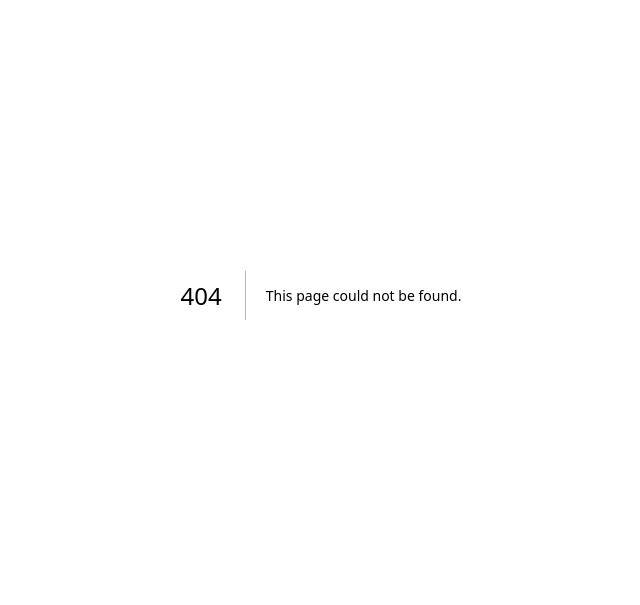
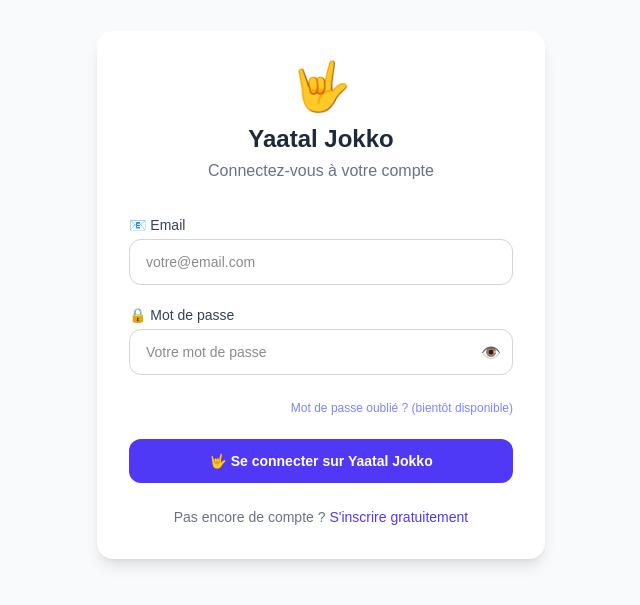
Before and after one commit to nabou2025/Yaatal-Jokko, a Next.js app in the folder frontend/: page /login in a window 1280 px wide. Before the commit this address had no page. Shown: the part 105-710 px from the top of the page, without its empty margins (319-959 px from the left). Built offline with nearby package versions, Linux system fonts and the light colour scheme.

Commit message:
feat: page login frontend Yaatal Jokko

```diff
--- /dev/null
+++ b/frontend/app/login/page.tsx
@@ -0,0 +1,225 @@
+"use client";
+
+import { useState, useEffect } from "react";
+import { useRouter } from "next/navigation";
+
+export default function LoginPage() {
+  const router = useRouter();
+
+  // ── États des champs ──────────────────────────────────
+  const [form, setForm] = useState({
+    email: "",
+    password: "",
+  });
+
+  // ── États UI ──────────────────────────────────────────
+  const [errors, setErrors]     = useState<Record<string, string>>({});
+  const [loading, setLoading]   = useState(false);
+  const [showPass, setShowPass] = useState(false);
+  const [success, setSuccess]   = useState(false);
+
+  // ── Vérifier si déjà connecté ────────────────────────
+  useEffect(() => {
+    const token = localStorage.getItem("token");
+    if (token) {
+      const user = JSON.parse(localStorage.getItem("user") || "{}");
+      if (user.role === "admin") {
+        router.push("/admin/dashboard");
+      } else {
+        router.push("/dashboard");
+      }
+    }
+  }, [router]);
+
+  // ── Gestion des champs ────────────────────────────────
+  const handleChange = (e: React.ChangeEvent<HTMLInputElement>) => {
+    setForm({ ...form, [e.target.name]: e.target.value });
+    setErrors({ ...errors, [e.target.name]: "" });
+  };
+
+  // ── Validation frontend ───────────────────────────────
+  const validate = () => {
+    const newErrors: Record<string, string> = {};
+
+    if (!form.email.trim())
+      newErrors.email = "L'email est obligatoire.";
+    else if (!/^[^\s@]+@[^\s@]+\.[^\s@]+$/.test(form.email))
+      newErrors.email = "Format d'email invalide.";
+
+    if (!form.password)
+      newErrors.password = "Le mot de passe est obligatoire.";
+
+    return newErrors;
+  };
+
+  // ── Soumission du formulaire ──────────────────────────
+  const handleSubmit = async (e: React.FormEvent) => {
+    e.preventDefault();
+
+    // Validation frontend
+    const newErrors = validate();
+    if (Object.keys(newErrors).length > 0) {
+      setErrors(newErrors);
+      return;
+    }
+
+    setLoading(true);
+
+    try {
+      const res = await fetch("http://127.0.0.1:8000/api/auth/login", {
+        method: "POST",
+        headers: {
+          "Content-Type": "application/json",
+          "Accept": "application/json",
+        },
+        body: JSON.stringify(form),
+      });
+
+      const data = await res.json();
+
+      if (!res.ok) {
+        // Erreurs venant du backend
+        if (data.errors) {
+          const backendErrors: Record<string, string> = {};
+          for (const key in data.errors) {
+            backendErrors[key] = data.errors[key][0];
+          }
+          setErrors(backendErrors);
+        } else {
+          setErrors({ general: data.message || "Une erreur est survenue." });
+        }
+        return;
+      }
+
+      // ── Succès ────────────────────────────────────────
+      localStorage.setItem("token", data.token);
+      localStorage.setItem("user", JSON.stringify(data.user));
+      setSuccess(true);
+
+      // Redirection selon le rôle
+      setTimeout(() => {
+        if (data.user.role === "admin") {
+          router.push("/admin/dashboard");
+        } else {
+          router.push("/dashboard");
+        }
+      }, 1500);
+
+    } catch {
+      setErrors({ general: "Impossible de contacter le serveur. Vérifiez votre connexion." });
+    } finally {
+      setLoading(false);
+    }
+  };
+
+  // ── Interface ─────────────────────────────────────────
+  return (
+    <div className="min-h-screen bg-gray-50 flex items-center justify-center p-4">
+      <div className="bg-white rounded-2xl shadow-lg w-full max-w-md p-8">
+
+        {/* Header */}
+        <div className="text-center mb-8">
+          <div className="text-5xl mb-3">🤟</div>
+          <h1 className="text-2xl font-bold text-gray-800">Yaatal Jokko</h1>
+          <p className="text-gray-500 mt-1">Connectez-vous à votre compte</p>
+        </div>
+
+        {/* Message succès */}
+        {success && (
+          <div className="bg-green-50 border border-green-200 text-green-700 rounded-xl p-4 mb-6 text-center">
+            ✅ Connexion réussie ! Redirection en cours...
+          </div>
+        )}
+
+        {/* Erreur générale */}
+        {errors.general && (
+          <div className="bg-red-50 border border-red-200 text-red-700 rounded-xl p-4 mb-6">
+            ⚠️ {errors.general}
+          </div>
+        )}
+
+        {/* Formulaire */}
+        <form onSubmit={handleSubmit} className="space-y-5">
+
+          {/* Email */}
+          <div>
+            <label className="block text-sm font-medium text-gray-700 mb-1">
+              📧 Email
+            </label>
+            <input
+              type="email"
+              name="email"
+              value={form.email}
+              onChange={handleChange}
+              placeholder="votre@email.com"
+              className={`w-full border rounded-xl px-4 py-3 text-sm outline-none transition
+                ${errors.email
+                  ? "border-red-400 bg-red-50"
+                  : "border-gray-300 focus:border-indigo-500"}`}
+            />
+            {errors.email && (
+              <p className="text-red-500 text-xs mt-1">⚠️ {errors.email}</p>
+            )}
+          </div>
+
+          {/* Mot de passe */}
+          <div>
+            <label className="block text-sm font-medium text-gray-700 mb-1">
+              🔒 Mot de passe
+            </label>
+            <div className="relative">
+              <input
+                type={showPass ? "text" : "password"}
+                name="password"
+                value={form.password}
+                onChange={handleChange}
+                placeholder="Votre mot de passe"
+                className={`w-full border rounded-xl px-4 py-3 text-sm outline-none transition pr-12
+                  ${errors.password
+                    ? "border-red-400 bg-red-50"
+                    : "border-gray-300 focus:border-indigo-500"}`}
+              />
+              <button
+                type="button"
+                onClick={() => setShowPass(!showPass)}
+                className="absolute right-3 top-3 text-gray-400 hover:text-gray-600"
+              >
+                {showPass ? "🙈" : "👁️"}
+              </button>
+            </div>
+            {errors.password && (
+              <p className="text-red-500 text-xs mt-1">⚠️ {errors.password}</p>
+            )}
+          </div>
+
+          {/* Mot de passe oublié */}
+          <div className="text-right">
+            <span className="text-xs text-indigo-400 cursor-not-allowed">
+              Mot de passe oublié ? (bientôt disponible)
+            </span>
+          </div>
+
+          {/* Bouton submit */}
+          <button
+            type="submit"
+            disabled={loading || success}
+            className="w-full bg-indigo-600 hover:bg-indigo-700 disabled:bg-indigo-300
+              text-white font-semibold rounded-xl py-3 transition text-sm"
+          >
+            {loading ? "⏳ Connexion en cours..." : "🤟 Se connecter sur Yaatal Jokko"}
+          </button>
+
+        </form>
+
+        {/* Lien register */}
+        <p className="text-center text-sm text-gray-500 mt-6">
+          Pas encore de compte ?{" "}
+          <a href="/register" className="text-indigo-600 hover:underline font-medium">
+            S'inscrire gratuitement
+          </a>
+        </p>
+
+      </div>
+    </div>
+  );
+}
```
